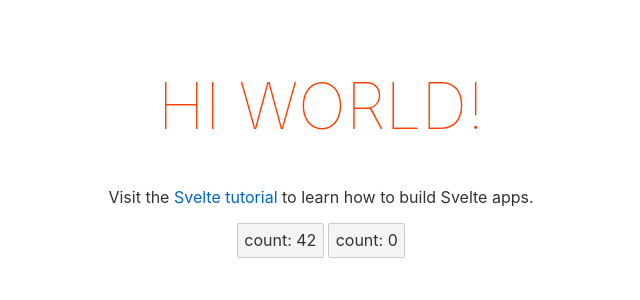
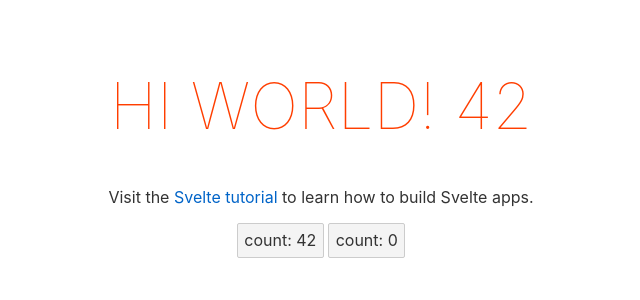
Before and after one commit to nanangbro/Coding_with_Rich_Harris, a Svelte app: page / in a window 1280 px wide. Shown: the top 300 px of the page, without its empty margins (319-959 px from the left). Built offline with nearby package versions, Linux system fonts and the light colour scheme.

Commit message:
bind state value (5)

```diff
--- a/src/App.svelte
+++ b/src/App.svelte
@@ -6,9 +6,9 @@
 </script>
 
 <main>
-	<h1>Hi {name}!</h1>
+	<h1>Hi {name}! {count}</h1>
 	<p>Visit the <a href="https://svelte.dev/tutorial">Svelte tutorial</a> to learn how to build Svelte apps.</p>
-	<Button {count} />
+	<Button bind:count />
 	<Button count={0} />
 </main>
 
```
